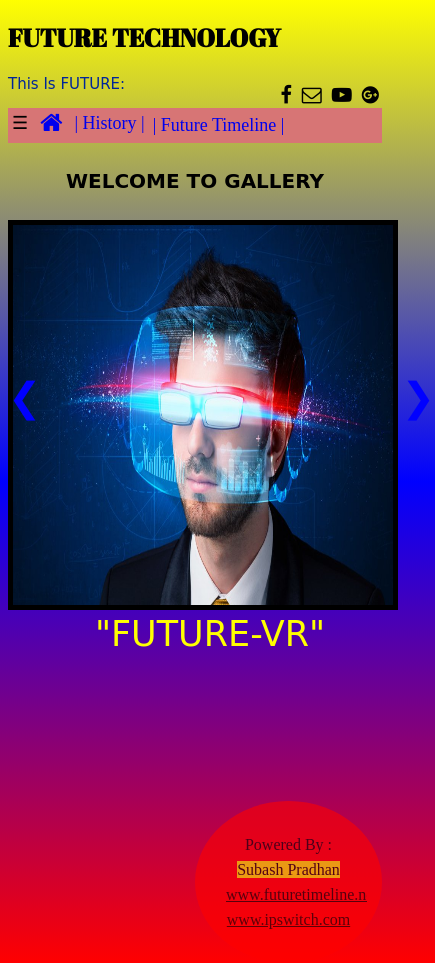
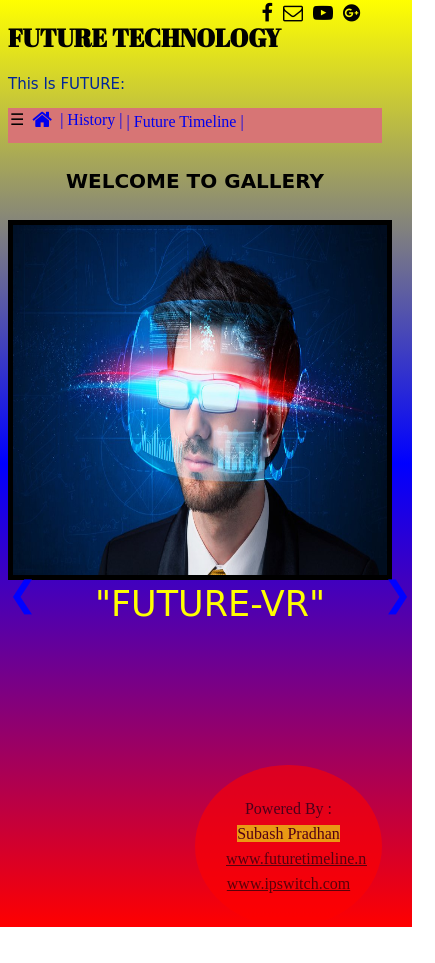
Before and after one commit to SubashPradhan/Final-Project, a plain HTML site: page gallery.html in a window 390 px wide. Shown: the whole page, 435 px wide, since content can reach past the window. After the commit the page ends 927 px from the top, so only its background shows below. Drawn offline with nearby package versions, Linux system fonts and the light colour scheme; a web font is replaced by a local one.

Commit message:
few effects added by java

```diff
--- a/css/index_css.css
+++ b/css/index_css.css
@@ -248,7 +248,7 @@ h1{
 h4{
     font-size: 45px;
     text-align: center;
-    font-family: 'Coiny', cursive;
+    font-family: 'Kelly Slab', cursive;
 }
 
 .slides{
@@ -360,10 +360,10 @@ h4{
 
 
     .media{
-        position: relative;
-        width: auto;
-        bottom: 55px;
-        float: right;
+        position: absolute;
+        width: 105px;
+        bottom: 117px;
+        left: 67%;
     }
 
     .open, .media a {
@@ -385,22 +385,20 @@ h4{
 
 
     .right-bar a{
-        font-size: 18px;
+        font-size: 16px;
         padding: 0px;
         display: inline-block;
         transition: all 0.3s ease;
         cursor: pointer;
         text-decoration: none;
-        margin: 4px;
+        margin: 2px;
     }
 
 
-    .open:hover, .accordion a:hover, .icon-bar a:hover {
+    .open:hover, .accordion a:hover, .icon-bar a:hover,.media a:hover {
         color: #ffffff;
     }
-    .media a:hover{
-        color: #0000ff;
-    }
+
 
     .sidenav {
         height: 100%;
@@ -411,7 +409,7 @@ h4{
         background-color: #111;
         overflow-x: hidden;
         transition: 0.5s;
-        padding-top: 15px;
+        padding-top: 35px;
         opacity: 0.75;
         z-index: 1;
     }
@@ -591,11 +589,9 @@ h4{
     }
 
     .slides{
-        width: 380px;
-        height: 380px;
+        width: 100%;
+        height: 350px;
         border: 5px solid black;
-        align-self: center;
-
     }
 
     .slide-container{
@@ -614,15 +610,15 @@ h4{
         position: relative;
         transition: 0.5s ease-in-out;
         cursor: pointer;
-        bottom: 380px;
+        bottom: 150px;
         color: #0000ff;
-        font-size: 40px;
+        font-size: 35px;
         margin-left: 0px;
     }
 
     .next{
         position: relative;
-        left: 350px;
+        left: 90%;
     }
 
 
--- a/gallery.html
+++ b/gallery.html
@@ -2,9 +2,9 @@
 <html lang="en-US">
 <head>
 	<meta charset="utf-8">
+	<script src="https://ajax.googleapis.com/ajax/libs/jquery/1.12.4/jquery.min.js"></script>
 	<link rel="stylesheet" type="text/css" href="css/index_css.css">
 	<meta name="viewport" content="width=device-width, initial-scale=1">
-	<script src="https://ajax.googleapis.com/ajax/libs/jquery/1.12.4/jquery.min.js"></script>
 	<script type="text/javascript" src="js/index_js.js"></script>
 	<link rel="stylesheet" href="http://cdnjs.cloudflare.com/ajax/libs/font-awesome/4.6.3/css/font-awesome.min.css">
 	<link href="https://fonts.googleapis.com/css?family=Abril+Fatface|Kelly+Slab|Pompiere|Coiny" rel="stylesheet">
--- a/js/index_js.js
+++ b/js/index_js.js
@@ -61,8 +61,8 @@ $(document).ready(function () {
 		}
 	});
 
-	$('.scroll-up').click(function () {
-		$("html, body").animate({
+	$('.scroll-up').click(function(){
+		$("body").animate({
 			scrollTop: 0
 		}, 'fast');
 		return false;
@@ -103,3 +103,13 @@ $(document).ready(function(){
 	cycleItems(0);
 
 });
+
+// simple effects for footer and header //
+
+$(document).ready(function(){
+	$('h4').hide();
+	$('h4').show(4000);
+
+	$('.footer').hide();
+	$('.footer').show(3000);
+});
```
Lines whose indentation alone changed are shown as unchanged.
